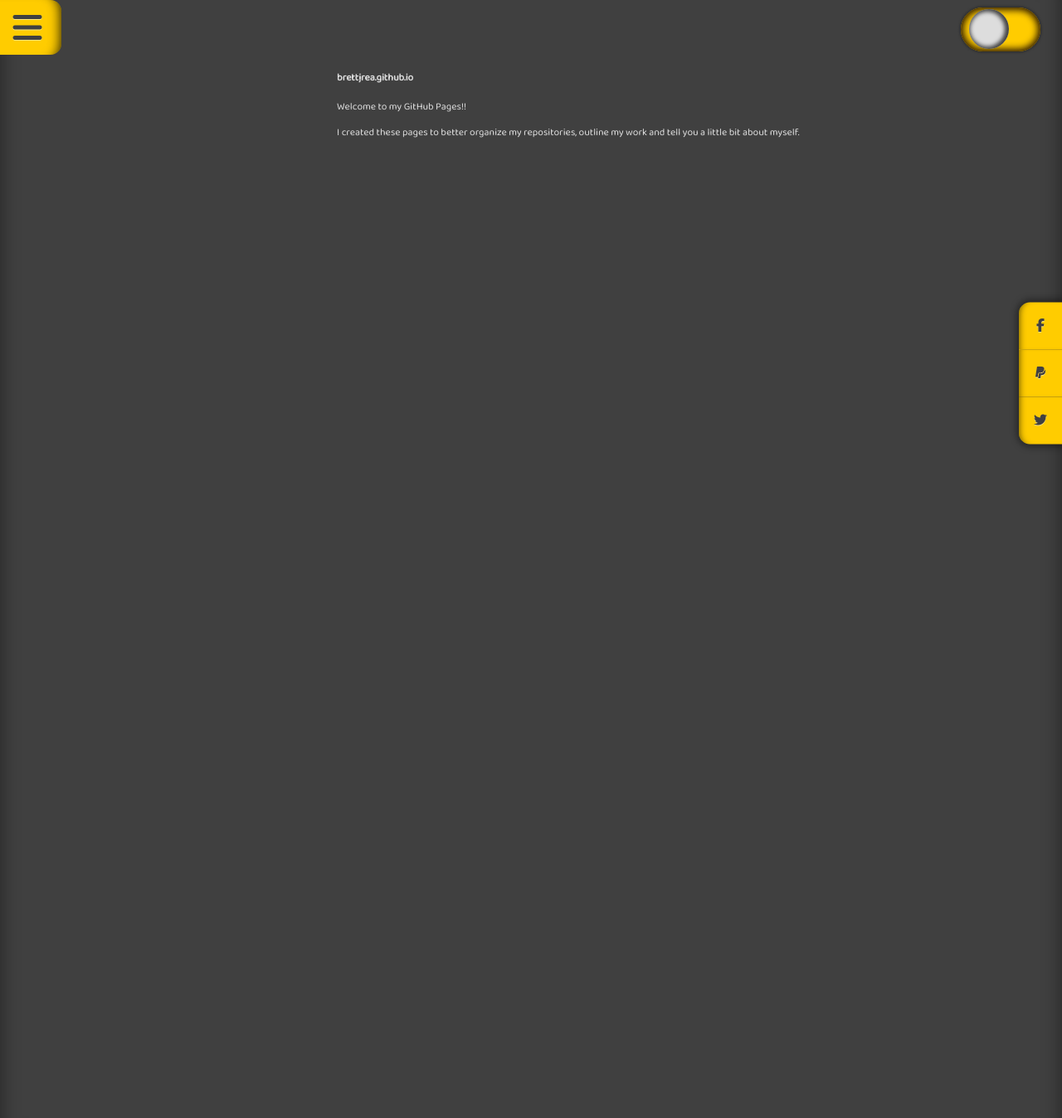
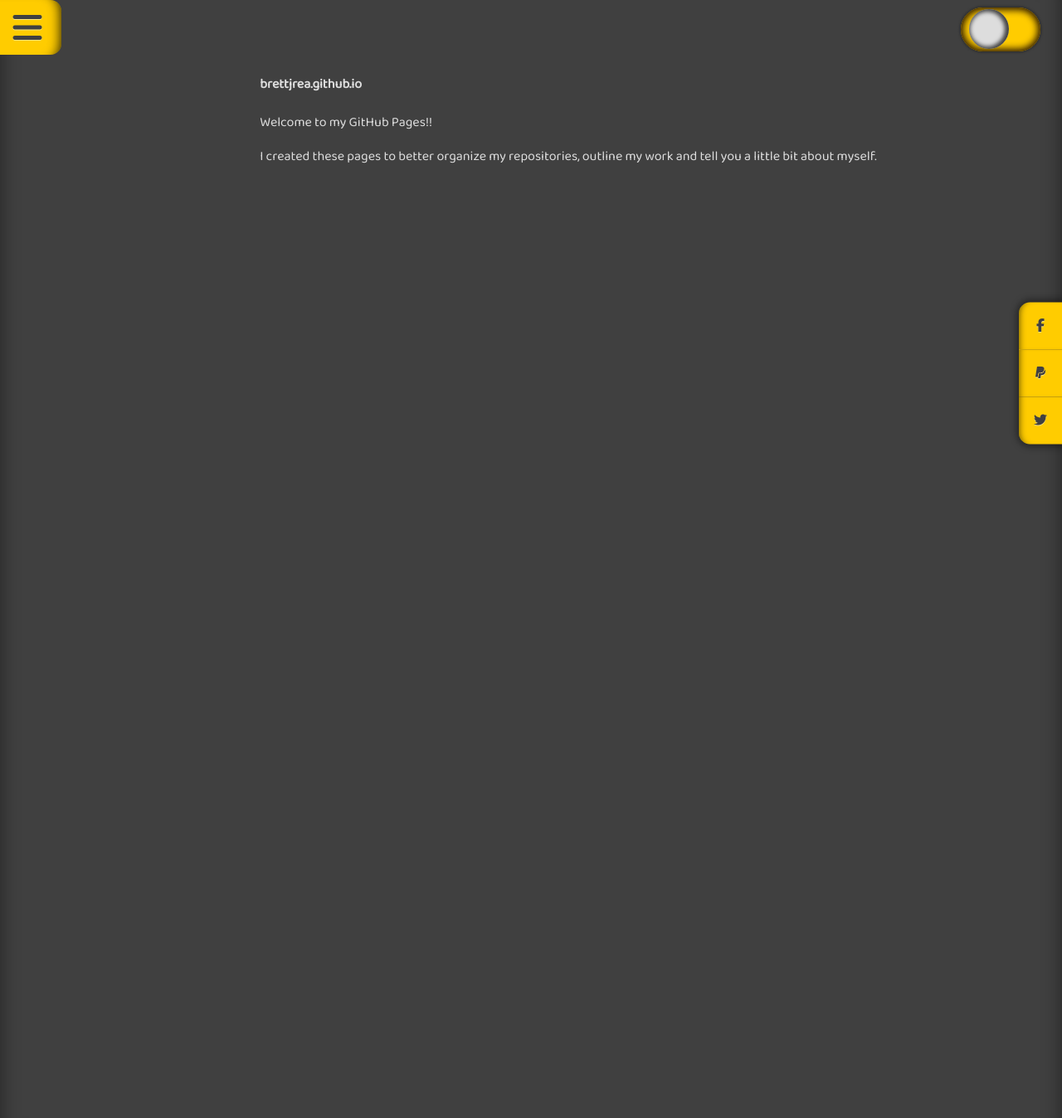
Before and after one commit to brettjrea/brettjrea.github.io-old, a Jekyll site: the page built from README.md, in a window 1280 px wide. Shown: the whole page at 83% size. Built offline with Jekyll 4.4.1, drawn with Linux system fonts in a browser that asks for light colours; nearby versions of some CDN libraries; comment, search, counter and statistics services are not loaded.

Commit message:
Update styles.scss

```diff
--- a/assets/css/styles.scss
+++ b/assets/css/styles.scss
@@ -290,7 +290,7 @@ input:checked+.slider:before {
 
 #myPages {
   height: 100vh;
-  font-size: .75rem;
+  font-size: 1rem;
   margin-left: 6vw;
   margin-right: 6vw;
 }
```
